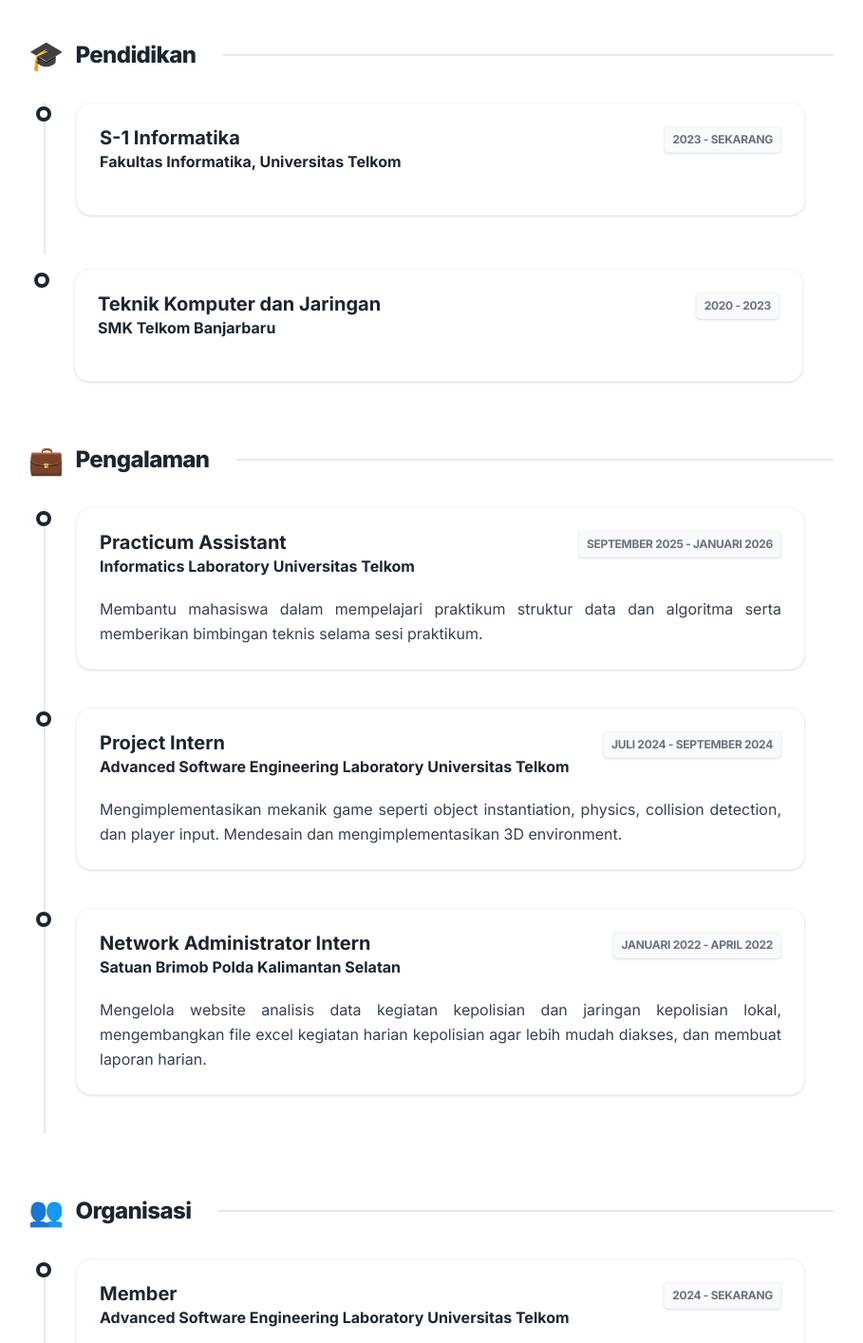
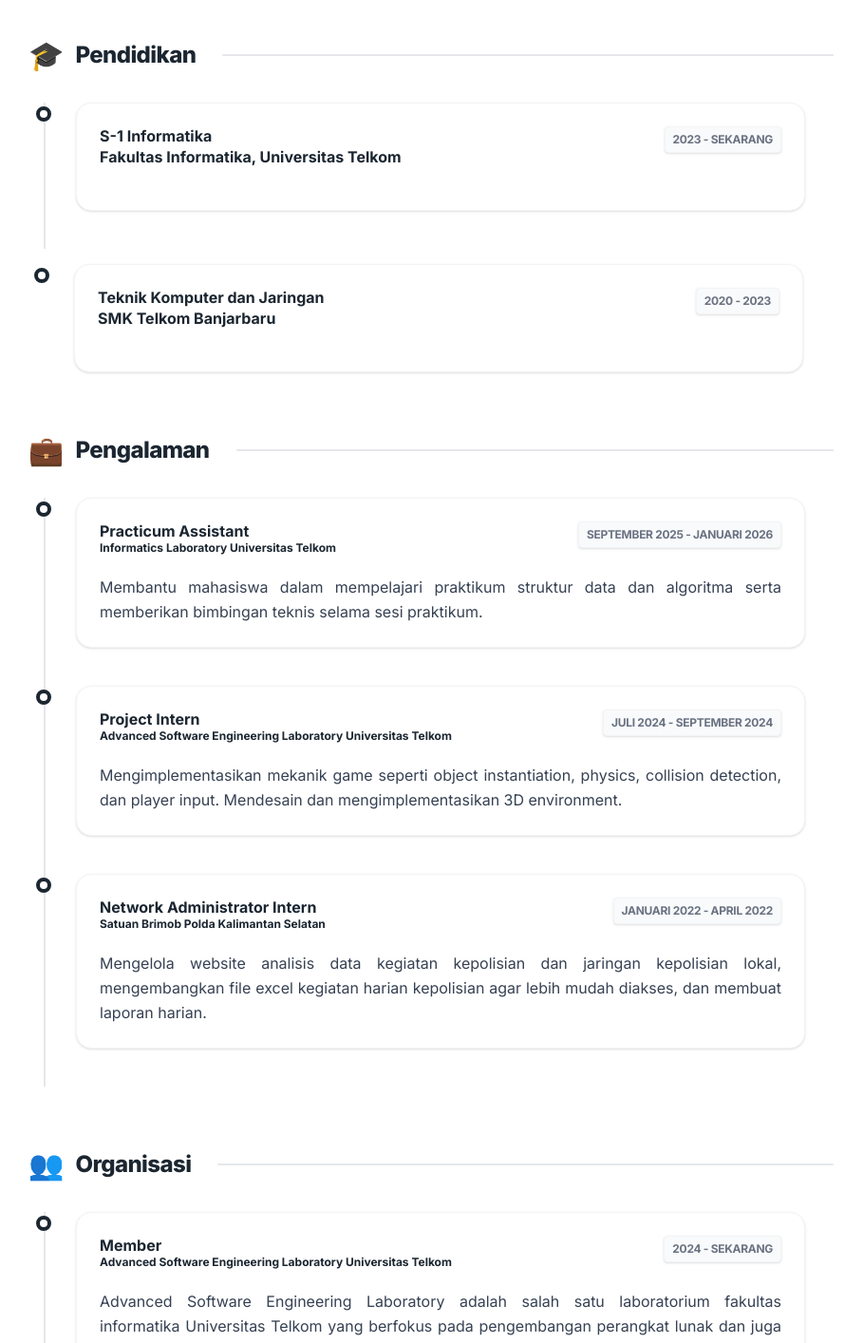
Before and after one commit to NeoRyumasil/WebPortofolio, a Next.js app: page /about in a window 1280 px wide. Shown: the part 780-2194 px from the top of the page at 95% size, without its empty margins (186-1095 px from the left). Built offline with nearby package versions, Linux system fonts and the light colour scheme.

Commit message:
FIX : Ukuran text di HP

```diff
--- a/src/app/about/page.tsx
+++ b/src/app/about/page.tsx
@@ -43,7 +43,7 @@
             <InfoCard key={index}>
               <div className="flex justify-between items-start gap-4 mb-3">
                 <div className="flex-1">
-                  <h4 className=" font-bold text-lg md:text-xl text-[#1B2631] leading-tight">
+                  <h4 className=" font-bold text-lg md:text-base text-[#1B2631] leading-tight">
                     {edu.title}
                   </h4>
                   <p className="text-lg md:text-base text-[#1B2631] font-bold mb-2">
@@ -64,10 +64,10 @@
             <InfoCard key={index}>
               <div className="flex justify-between items-start gap-4 mb-3">
                 <div className="flex-1">
-                  <h4 className=" font-bold text-lg md:text-xl text-[#1B2631] leading-tight">
+                  <h4 className=" font-bold text-lg md:text-base text-[#1B2631] leading-tight">
                     {exp.role}
                   </h4>
-                  <p className="text-sm md:text-base text-[#1B2631] font-bold mb-2">
+                  <p className="text-sm md:text-xs text-[#1B2631] font-bold mb-2">
                     {exp.place}
                   </p>
                 </div>
@@ -87,10 +87,10 @@
            <InfoCard key={index}>
               <div className="flex justify-between items-start gap-4 mb-3">
                 <div className="flex-1">
-                  <h4 className=" font-bold text-lg md:text-xl text-[#1B2631] leading-tight">
+                  <h4 className=" font-bold text-lg md:text-base text-[#1B2631] leading-tight">
                     {org.role}
                   </h4>
-                  <p className="text-sm md:text-base text-[#1B2631] font-bold mb-2">
+                  <p className="text-sm md:text-xs text-[#1B2631] font-bold mb-2">
                     {org.organization}
                   </p>
                 </div>
```
